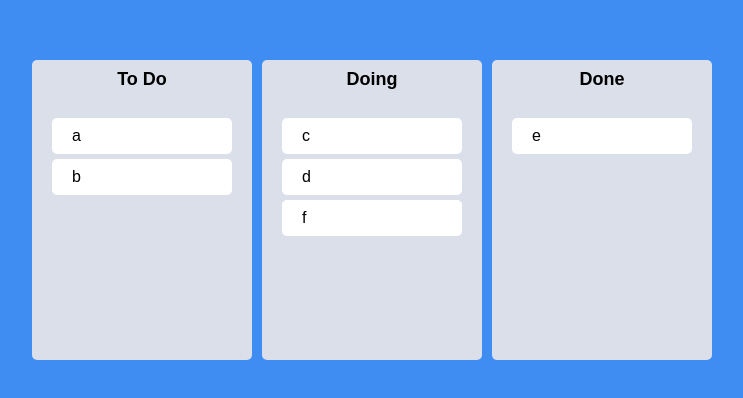
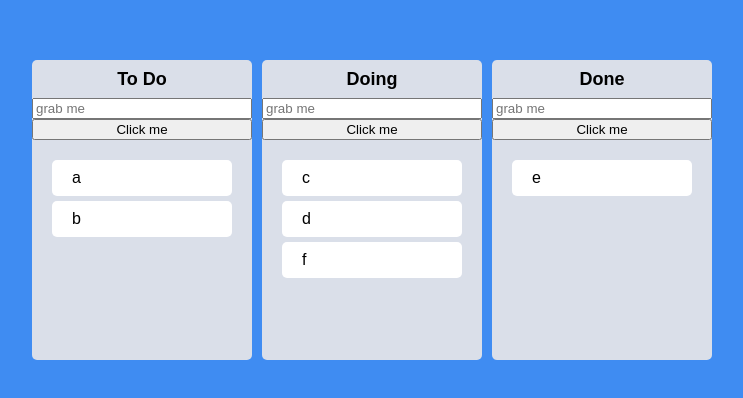
Before and after one commit to WithYourLanguage/resat-master-class, a React (Create React App) app: page / in a window 1280 px wide. Shown: the part 190-588 px from the top of the page, without its empty margins (268-1011 px from the left). Built offline with nearby package versions, Linux system fonts and the light colour scheme.

Commit message:
7.13 Refs
강의 7.13에서는 Ref에 대해 배웠다

```diff
--- a/src/components/Board.tsx
+++ b/src/components/Board.tsx
@@ -1,6 +1,7 @@
 import { Droppable } from "react-beautiful-dnd";
 import DraggableCard from "./DraggableCard";
 import styled from "styled-components";
+import { useRef } from "react";
 
 const Wrapper = styled.div`
   padding-top: 10px;
@@ -42,9 +43,15 @@
 `;
 
 function Board({ toDos, boardId }: IBoardProps) {
+  const inputRef = useRef<HTMLInputElement>(null);
+  const onClick = () => {
+    inputRef.current?.focus();
+  };
   return (
     <Wrapper>
       <Title>{boardId}</Title>
+      <input ref={inputRef} placeholder="grab me" />
+      <button onClick={onClick}>Click me</button>
       <Droppable droppableId={boardId}>
         {(magic, info) => (
           <Area
```
